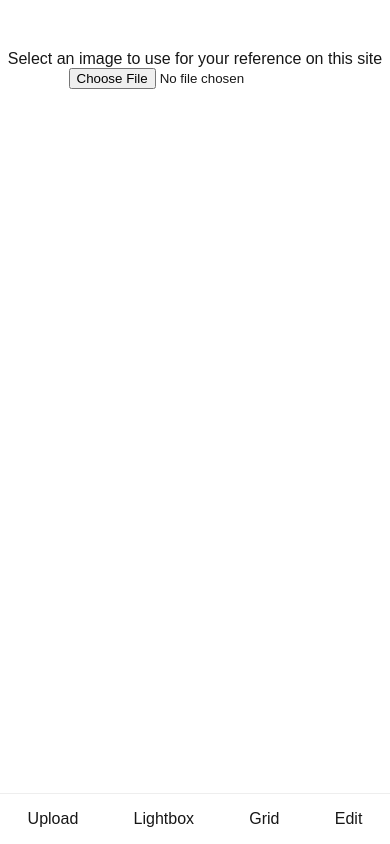
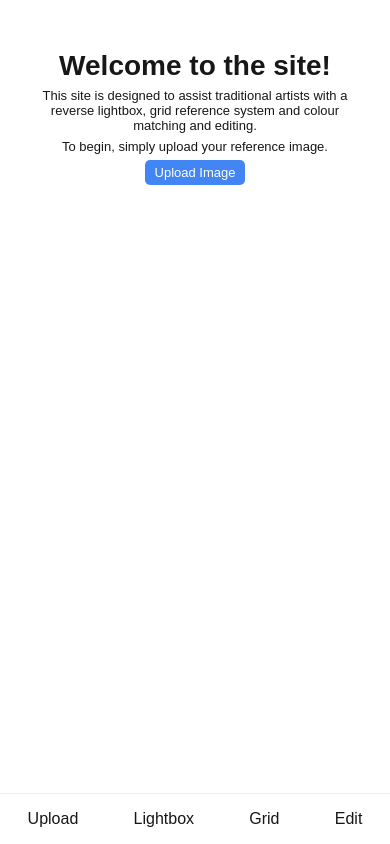
Before and after one commit to pretzeloverdose/eyeblobsWeb, a Next.js app: page / in a window 390 px wide. Built offline with nearby package versions, Linux system fonts and the light colour scheme.

Commit message:
changes to home page

```diff
--- a/src/app/globals.css
+++ b/src/app/globals.css
@@ -68,3 +68,24 @@ a {
 .swatchDiv p {
   font-size: 12px !important;
 }
+
+.homePage {
+  margin: 30px;
+}
+.homePage h1 {
+  margin-bottom: 10px;
+}
+.homePage p {
+  margin-bottom: 10px;
+}
+
+@media screen and (max-width: 767px) {
+  .homePage h1 {
+    font-size: 28px;
+    margin-bottom: 6px;
+  }
+ .homePage p {
+    font-size: 13px;
+    margin-bottom: 6px;
+  }
+}
--- a/src/app/page.tsx
+++ b/src/app/page.tsx
@@ -43,6 +43,13 @@ export default function App() {
   const [scale, setScale] = useState(1)
   const [rotate, setRotate] = useState(0)
   const [aspect, setAspect] = useState<number | undefined>(undefined)
+  const fileInputRef = useRef<HTMLInputElement>(null);
+
+  const handleButtonClick = () => {
+    if (fileInputRef.current) {
+      fileInputRef.current.click();
+    }
+  };
 
   function onSelectFile(e: React.ChangeEvent<HTMLInputElement>) {
     if (e.target.files && e.target.files.length > 0) {
@@ -155,7 +162,7 @@ export default function App() {
               const base64data = reader.result as string;
               localStorage.setItem('savedImage', base64data);
               localStorage.setItem('savedImageOriginal', base64data);
-              alert('Image saved successfully! Go to lightbox tab below to use.');
+              alert('Image saved successfully! Navigate to the various pages below to use.');
               resolve(true);
             } catch (error) {
               console.error('LocalStorage error:', error);
@@ -190,10 +197,32 @@ function isLocalStorageAvailable() {
 
   return (
     <>
-    <div className="App">
+    <div className="App homePage">
       <div className="Crop-Controls" style={{justifyContent: 'center', marginTop: '50px', marginBottom: '50px'}}>
-      <p>Select an image to use for your reference on this site</p>
-        <input type="file" accept="image/*" onChange={onSelectFile} />
+      <h1>Welcome to the site!</h1>
+      <p>This site is designed to assist traditional artists with a reverse lightbox, grid reference system and colour matching and editing.</p>
+      <p>To begin, simply upload your reference image.</p>
+      <button
+        onClick={handleButtonClick}
+        style={{
+          padding: '5px 10px',
+          backgroundColor: '#4285f4',
+          color: 'white',
+          border: 'none',
+          borderRadius: '5px',
+          cursor: 'pointer',
+          fontSize: '13px'
+        }}
+      >
+        Upload Image
+      </button>
+      <input
+        type="file"
+        accept="image/*"
+        onChange={onSelectFile}
+        ref={fileInputRef}
+        style={{ display: 'none' }}
+      />
       </div>
       {!!imgSrc && (
         <div className="cropSection">
@@ -219,7 +248,16 @@ function isLocalStorageAvailable() {
       <>
       <div>
       <div className="Crop-Controls">
-        <button onClick={saveImage}>Save Image</button>
+        <button
+        style={{
+          padding: '5px 10px',
+          backgroundColor: '#4285f4',
+          color: 'white',
+          border: 'none',
+          borderRadius: '5px',
+          cursor: 'pointer',
+          fontSize: '13px'
+        }} onClick={saveImage}>Save Image</button>
         </div>
             <canvas
               ref={previewCanvasRef}
```
